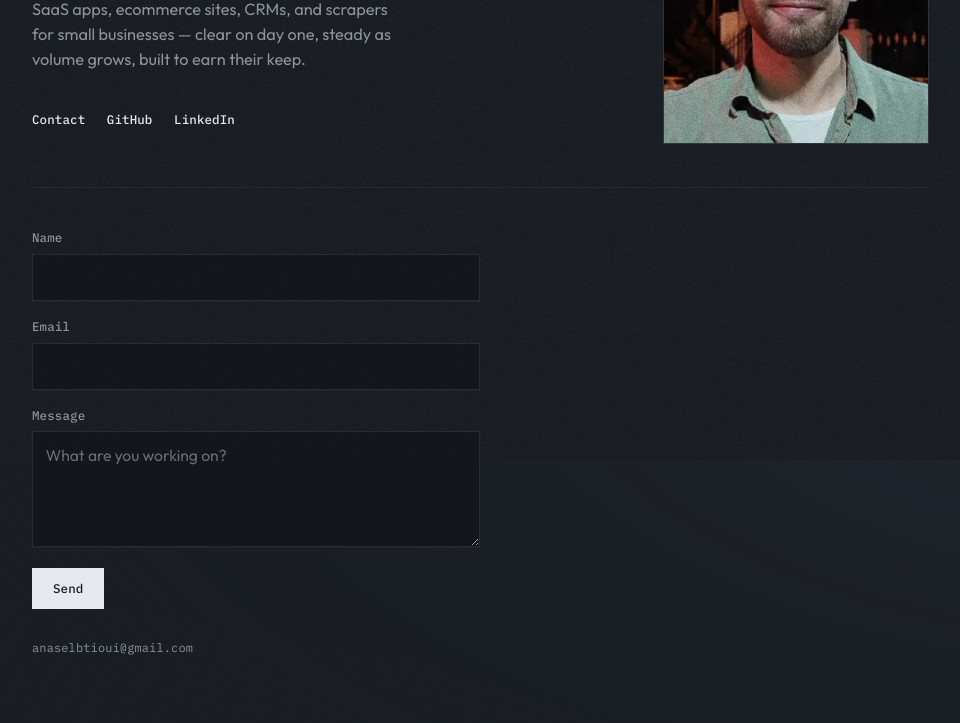
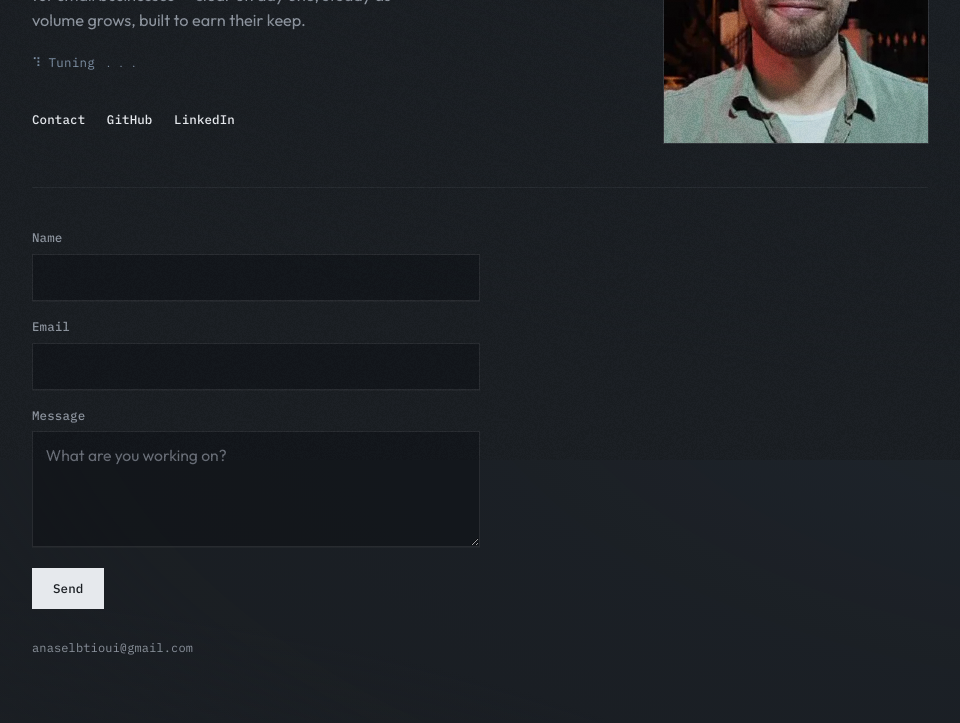
Before and after one commit to anaselbtioui/anaselbtioui.github.io, a website: page index.html in a window 1280 px wide. Shown: the part 340-1063 px from the top of the page, without its empty margins (160-1120 px from the left). Drawn offline with Linux system fonts and the light colour scheme.

Commit message:
feat: restore soft mono one-line under lede
Co-authored-by: Cursor <cursoragent@cursor.com>

```diff
--- a/index.html
+++ b/index.html
@@ -12,8 +12,8 @@
   <link rel="preconnect" href="https://fonts.googleapis.com">
   <link rel="preconnect" href="https://fonts.gstatic.com" crossorigin>
   <link href="https://fonts.googleapis.com/css2?family=Fraunces:ital,opsz,wght@0,9..144,400;0,9..144,500;1,9..144,400&family=IBM+Plex+Mono:wght@400;500&family=Outfit:wght@400;500;600&display=swap" rel="stylesheet">
-  <link rel="stylesheet" href="./standby.css?v=10">
-  <script type="module" src="./standby.js?v=10"></script>
+  <link rel="stylesheet" href="./standby.css?v=11">
+  <script type="module" src="./standby.js?v=11"></script>
 </head>
 <body class="standby">
   <a class="skip" href="#main">Skip to content</a>
@@ -27,7 +27,11 @@
           SaaS apps, ecommerce sites, CRMs, and scrapers for small businesses —
           clear on day one, steady as volume grows, built to earn their keep.
         </p>
-        <nav class="cta reveal" style="--d:3" aria-label="Links">
+        <p class="cli reveal" style="--d:3" data-one-line aria-live="polite">
+          <span data-ol-spin aria-hidden="true">⠋</span>
+          <span data-ol-word>Building</span><span data-ol-dots>﹒</span>
+        </p>
+        <nav class="cta reveal" style="--d:4" aria-label="Links">
           <a class="hit" href="#contact">Contact</a>
           <a class="hit" href="https://github.com/anaselbtioui" target="_blank" rel="noopener noreferrer">GitHub</a>
           <a class="hit" href="https://www.linkedin.com/in/anas-elbtioui" target="_blank" rel="noopener noreferrer">LinkedIn</a>
@@ -49,7 +53,7 @@
       </figure>
     </header>
 
-    <section class="contact reveal" style="--d:4" id="contact" aria-label="Contact">
+    <section class="contact reveal" style="--d:5" id="contact" aria-label="Contact">
       <form
         class="inquiry"
         id="inquiry"
--- a/standby.css
+++ b/standby.css
@@ -161,11 +161,23 @@ body.standby::before {
 }
 
 .lede {
-  margin: 0 0 1.75rem;
+  margin: 0 0 1.25rem;
   max-width: 34ch;
   color: var(--muted);
   font-size: 1.02rem;
   text-wrap: pretty;
+}
+
+.cli {
+  margin: 0 0 1.75rem;
+  font-family: var(--font-mono);
+  font-size: 0.78rem;
+  letter-spacing: 0.02em;
+  color: var(--accent);
+  display: flex;
+  flex-wrap: wrap;
+  gap: 0.35rem 0.45rem;
+  align-items: baseline;
 }
 
 .cta {
--- a/standby.js
+++ b/standby.js
@@ -1,7 +1,40 @@
-// #nobuild: Formspree inquiry form.
+// #nobuild: soft mono one-line + Formspree inquiry form.
+
+const reduceMotion = window.matchMedia("(prefers-reduced-motion: reduce)").matches;
 
 /* Formspree — https://formspree.io/f/xpqvblgj */
 const FORMSPREE_ENDPOINT = "https://formspree.io/f/xpqvblgj";
+
+const CLI_FRAMES = ["⠋", "⠙", "⠹", "⠸", "⠼", "⠴", "⠦", "⠧", "⠇", "⠏"];
+const CLI_WORDS = ["Building", "Shaping", "Tuning", "Drafting"];
+const CLI_DOTS = ["﹒", "﹒﹒", "﹒﹒﹒"];
+
+function mountOneLine() {
+  const el = document.querySelector("[data-one-line]");
+  if (!el) return;
+  const spin = el.querySelector("[data-ol-spin]");
+  const word = el.querySelector("[data-ol-word]");
+  const dots = el.querySelector("[data-ol-dots]");
+  let fi = 0;
+  let wi = 0;
+  let di = 0;
+
+  if (reduceMotion) {
+    if (spin) spin.textContent = CLI_FRAMES[0];
+    if (word) word.textContent = CLI_WORDS[0];
+    if (dots) dots.textContent = CLI_DOTS[2];
+    return;
+  }
+
+  window.setInterval(() => {
+    fi = (fi + 1) % CLI_FRAMES.length;
+    if (fi === 0) wi = (wi + 1) % CLI_WORDS.length;
+    di = (di + 1) % CLI_DOTS.length;
+    if (spin) spin.textContent = CLI_FRAMES[fi];
+    if (word) word.textContent = CLI_WORDS[wi];
+    if (dots) dots.textContent = CLI_DOTS[di];
+  }, 80);
+}
 
 function resolveEndpoint(form) {
   const fromConst = FORMSPREE_ENDPOINT && !FORMSPREE_ENDPOINT.includes("REPLACE_ME")
@@ -67,4 +100,5 @@ function mountInquiryForm() {
   });
 }
 
+mountOneLine();
 mountInquiryForm();
```
